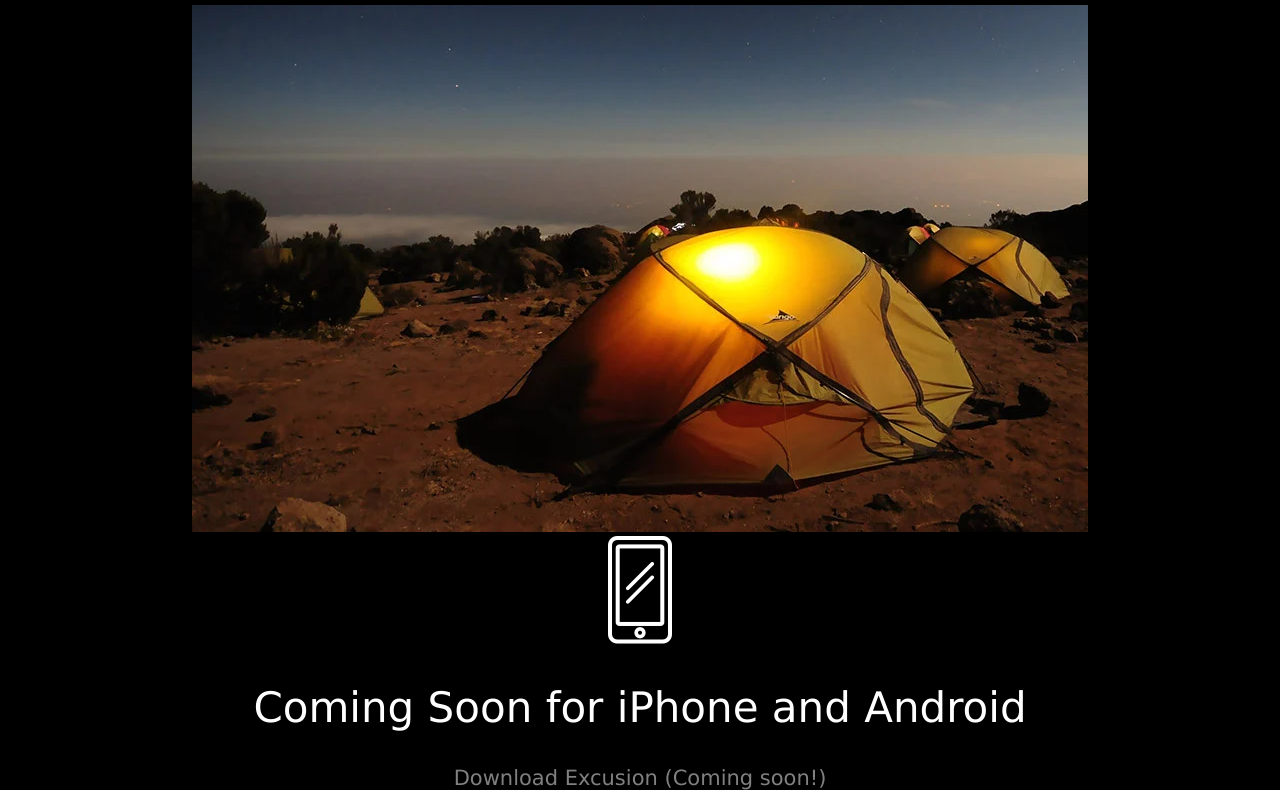
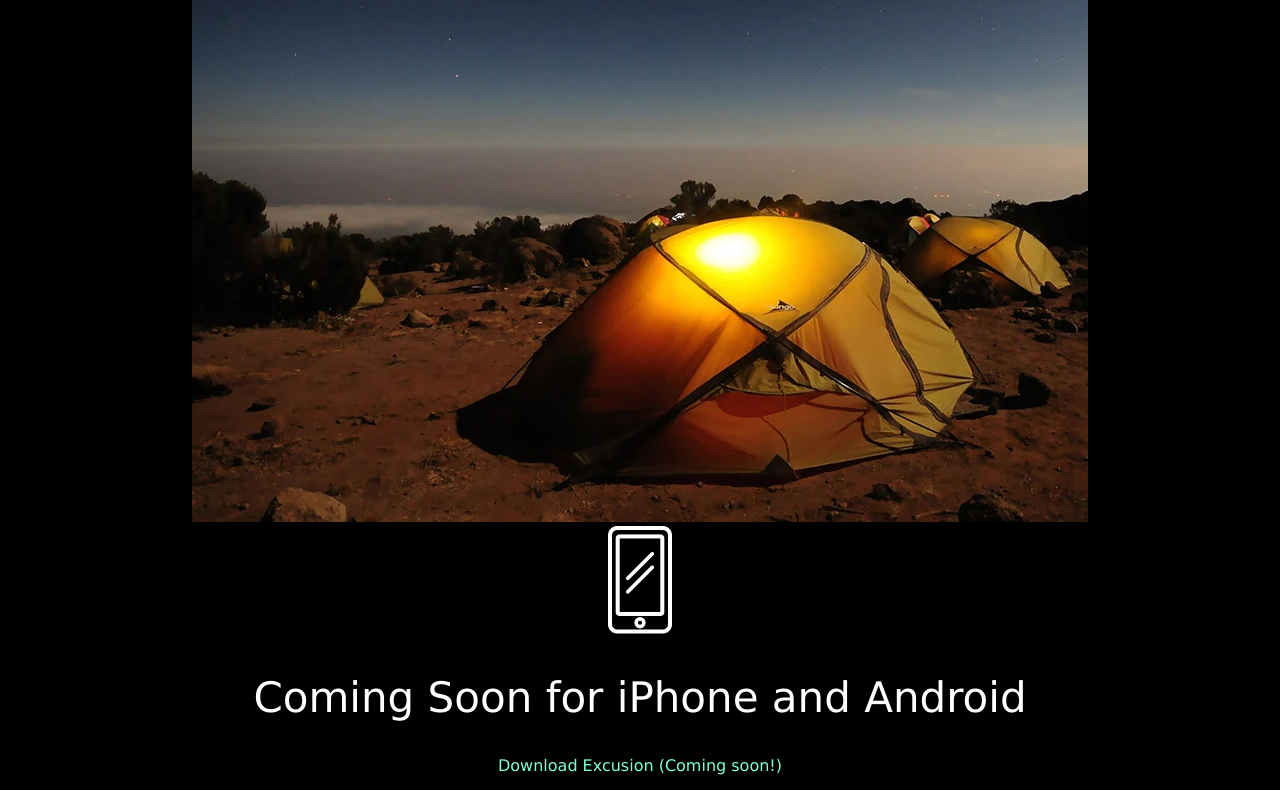
Before and after one commit to AndrewCasal/excursion, a plain HTML site: page index.html in a window 1280 px wide. Shown: the part 541-1331 px from the top of the page. Drawn offline with Linux system fonts and the light colour scheme.

Commit message:
Styled download and added looping in video]

```diff
--- a/index.html
+++ b/index.html
@@ -7,7 +7,7 @@
     <body>
         <h1>Discover hidden places in the world around you</h1>
         <p class="download">Download Excursion (Coming soon!)</p>
-        <video src="resources/videos/excursion.mp4" controls autoplay>Video not supported</video>
+        <video src="resources/videos/excursion.mp4" controls autoplay loop>Video not supported</video>
         <h2>Your personal travel guide</h2>
         <p>Excursion remembers places you like, and recommends new points of interest around you.</p>
         <img src="resources/images/camp.webp"/>
--- a/resources/css/style.css
+++ b/resources/css/style.css
@@ -23,3 +23,7 @@ html {
     text-align: right;
     color: gray;
 }
+.download {
+    color: aquamarine;
+    font-size: 16px;
+}
```
